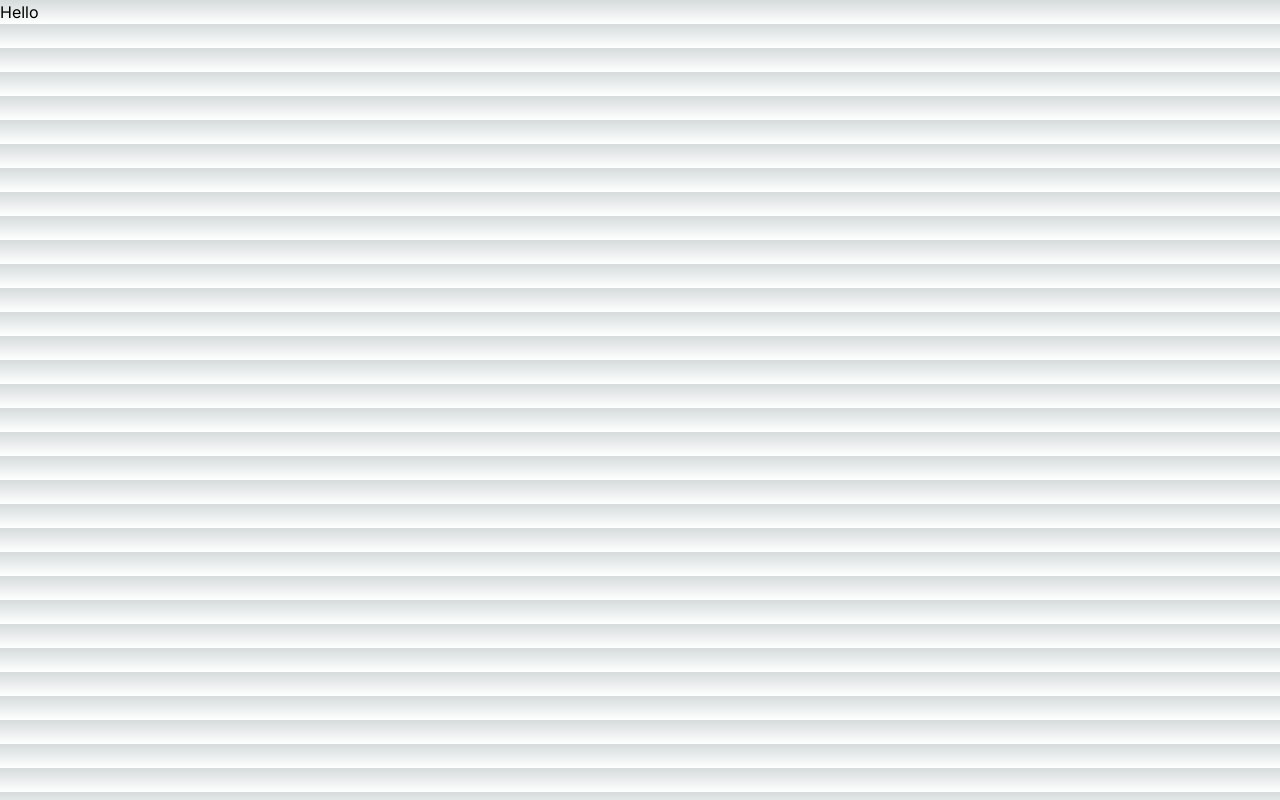
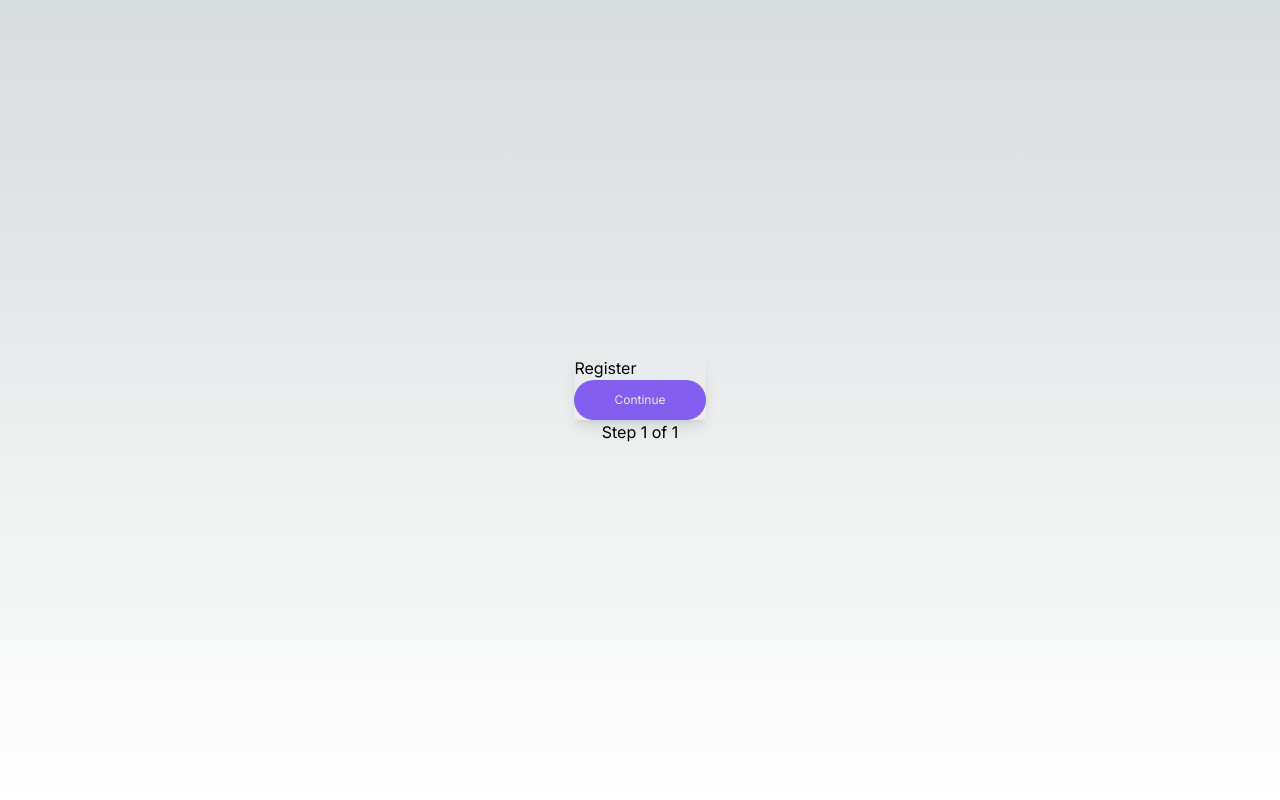
Before and after one commit to carmtsang/multi-step_form, a Next.js app: page / in a window 1280 px wide. Built offline with nearby package versions, Linux system fonts and the light colour scheme.

Commit message:
create skeleton components

```diff
--- /dev/null
+++ b/app/components/Form.js
@@ -0,0 +1,5 @@
+export default function Form() {
+  return (
+    <form className="bg-white shadow-md rounded px-8 pt-6 pb-8 mb-4"></form>
+  );
+}
--- /dev/null
+++ b/app/components/Steps.js
@@ -0,0 +1,9 @@
+export default function Steps({ stepNum, totalSteps }) {
+  return (
+    <div>
+      <p>
+        Step {stepNum} of {totalSteps}
+      </p>
+    </div>
+  );
+}
--- a/app/components/card.js
+++ b/app/components/card.js
@@ -1,7 +1,10 @@
-export default function Card() {
+import Button from "./Button";
+
+export default function Card({ title, buttonText }) {
   return (
-    <section className="card">
-      <div>Hello</div>
-    </section>
+    <div className="max-w-sm rounded overflow-hidden shadow-lg">
+      <h1>{title}</h1>
+      <Button buttonText={buttonText} />
+    </div>
   );
 }
--- a/app/page.js
+++ b/app/page.js
@@ -1,10 +1,11 @@
-import Image from "next/image";
-import Card from "./components/card";
+import Card from "./components/Card";
+import Steps from "./components/Steps";
 
 export default function Home() {
   return (
-    <main>
-      <Card />
+    <main className="h-screen flex flex-col items-center justify-center">
+      <Card title={"Register"} buttonText={"Continue"} />
+      <Steps stepNum={"1"} totalSteps={"1"} />
     </main>
   );
 }
```
